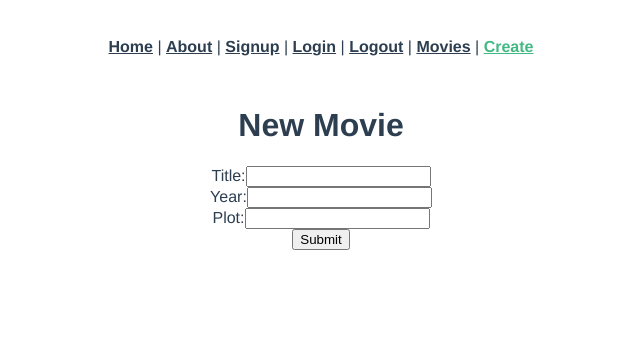
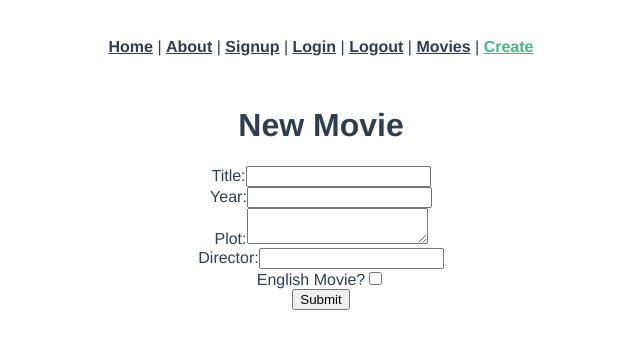
Before and after one commit to mabelysa/movie-vue-app, a Vue app: page /movies/new in a window 1280 px wide. Shown: the top 348 px of the page, without its empty margins (319-959 px from the left). Built offline with nearby package versions, Linux system fonts and the light colour scheme.

Commit message:
adds html features

```diff
--- a/src/views/Home.vue
+++ b/src/views/Home.vue
@@ -25,7 +25,7 @@ export default {
   },
   methods: {
     indexMovies: function () {
-      axios.get("http://localhost:3000/movie").then((response) => {
+      axios.get("http://localhost:3000/movies").then((response) => {
         this.movies = response.data;
         console.log("All Movies:", this.movies);
       });
@@ -40,7 +40,7 @@ export default {
         director: "Bob Spiers",
       };
       axios
-        .post("http://localhost:3000/movie", params)
+        .post("http://localhost:3000/movies", params)
         .then((response) => {
           console.log("Success!", response.data);
           this.movies.push(response.data);
--- a/src/views/MoviesIndex.vue
+++ b/src/views/MoviesIndex.vue
@@ -4,8 +4,11 @@
       <router-link v-bind:to="`/movies/${movie.id}`">
         <h2>Title: {{ movie.title }}</h2>
       </router-link>
-      <p>Year: {{ movie.chef }}</p>
+      <p>Year: {{ movie.year }}</p>
       <p>Plot: {{ movie.plot }}</p>
+      <!-- <p>All Info: {{ movie }}</p> -->
+      <p>Director: {{ movie.director }}</p>
+      <p>English: {{ movie.english }}</p>
     </div>
   </div>
 </template>
--- a/src/views/MoviesNew.vue
+++ b/src/views/MoviesNew.vue
@@ -15,7 +15,23 @@
       </div>
       <div>
         <label>Plot:</label>
-        <input type="text" v-model="newMovieParams.plot" />
+        <textarea type="text" v-model="newMovieParams.plot"></textarea>
+      </div>
+      <div>
+        <label for="director">Director:</label>
+        <input id="director" type="text" name="directorname" v-model="newMovieParams.director" />
+      </div>
+      <div>
+        <label for="english">English Movie?</label>
+        <input
+          id="english"
+          type="checkbox"
+          name="englishmovie"
+          select
+          v-model="newMovieParams.english"
+          true-value="yes"
+          false-value="no"
+        />
       </div>
       <input type="submit" value="Submit" />
     </form>
```
